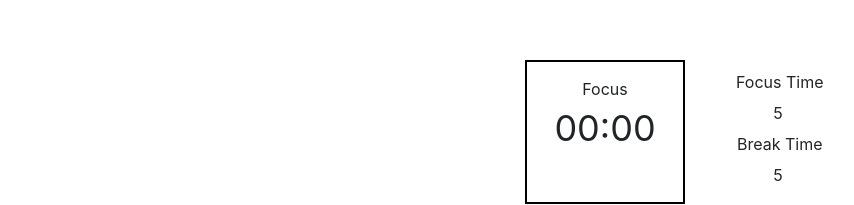
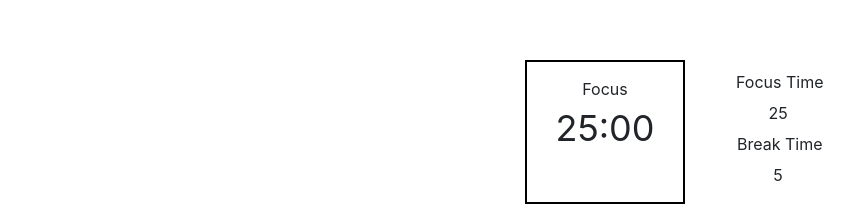
Before and after one commit to marley/pomodoro, a React (Create React App) app: page / in a window 1280 px wide. Shown: the part 249-454 px from the top of the page, without its empty margins (35-889 px from the left). Built offline with nearby package versions, Linux system fonts and the light colour scheme.

Commit message:
Connected Timer component to redux as well

```diff
--- a/src/components/Dial.js
+++ b/src/components/Dial.js
@@ -28,6 +28,10 @@ class Dial extends React.Component {
   render() {
     let title = this.props.title;
     let name = this.props.title === "session" ? "Focus" : "Break";
+    let sessionLength =
+      this.props.title === "session"
+        ? this.props.focusTime
+        : this.props.breakTime;
     return (
       <div
         id={`${title}-dial-div`}
@@ -45,7 +49,7 @@ class Dial extends React.Component {
           >
             -
           </button>
-          <div id={`${title}-length`}>5</div>
+          <div id={`${title}-length`}>{sessionLength}</div>
           <button
             id={`${title}-increment`}
             className="btn"
--- a/src/components/Timer.js
+++ b/src/components/Timer.js
@@ -1,11 +1,22 @@
-function Timer() {
+import React from "react";
+import { connect } from "react-redux";
+import { getSession, getTimeLeft } from "../redux/selectors";
+
+const Timer = ({ currentSession, timeLeft }) => {
   // Add logic to change label
+  let sessionTitle = currentSession === "focusTime" ? "Focus" : "Break";
   return (
     <div id="timer-div" className="d-flex flex-column align-items-center">
-      <label id="timer-label">Focus</label>
-      <div id="time-left">00:00</div>
+      <label id="timer-label">{sessionTitle}</label>
+      <div id="time-left">{timeLeft}</div>
     </div>
   );
-}
+};
 
-export default Timer;
+const mapStateToProps = (state) => {
+  const currentSession = getSession(state);
+  const timeLeft = getTimeLeft(state);
+  return { currentSession, timeLeft };
+};
+
+export default connect(mapStateToProps)(Timer);
--- a/src/redux/reducers/index.js
+++ b/src/redux/reducers/index.js
@@ -11,7 +11,7 @@ const initialState = {
   breakTime: 5,
   started: false,
   session: "focusTime",
-  timeLeft: 25,
+  timeLeft: "25:00",
 };
 
 // TODO need a function that will switch sessions once previous one is finished
--- a/src/redux/selectors.js
+++ b/src/redux/selectors.js
@@ -1,3 +1,5 @@
 export const getFocusTime = (store) => store.focusTime;
 export const getBreakTime = (store) => store.breakTime;
 export const getStartStop = (store) => store.started;
+export const getTimeLeft = (store) => store.timeLeft;
+export const getSession = (store) => store.session;
```
